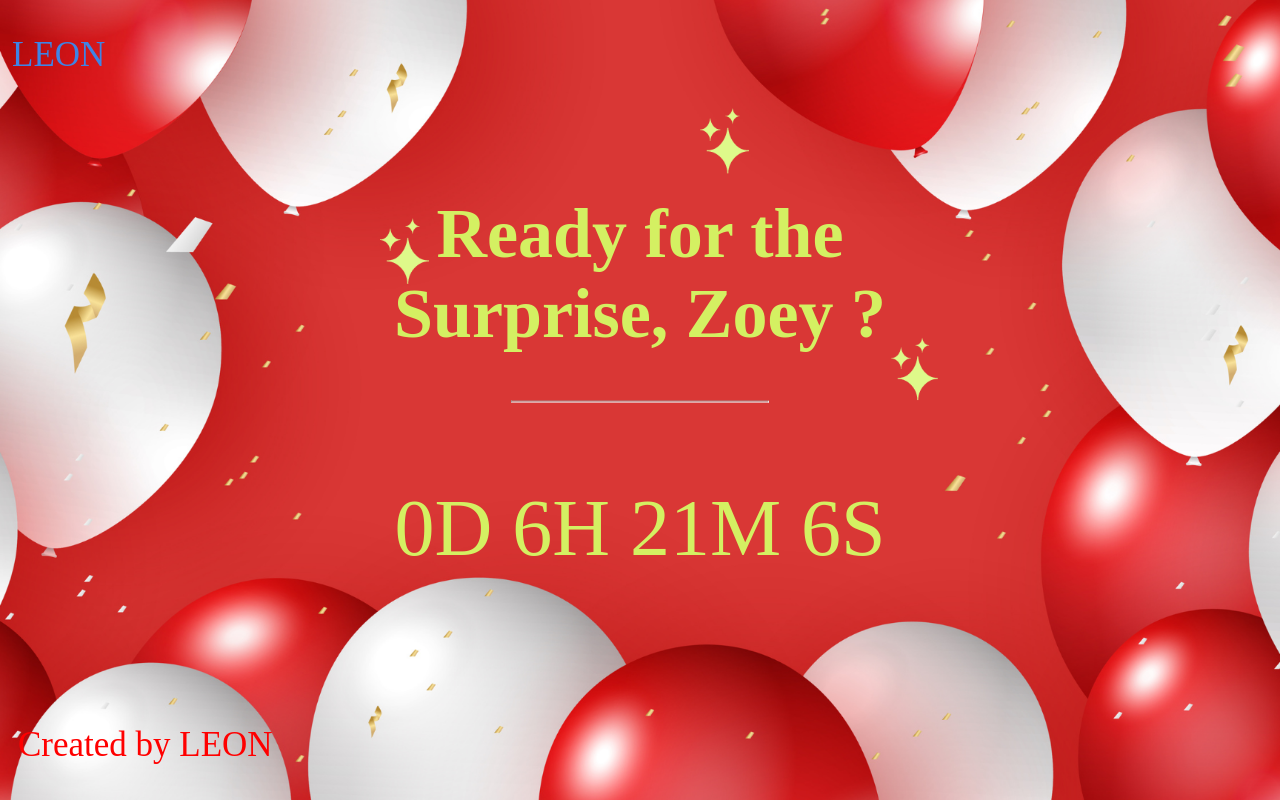
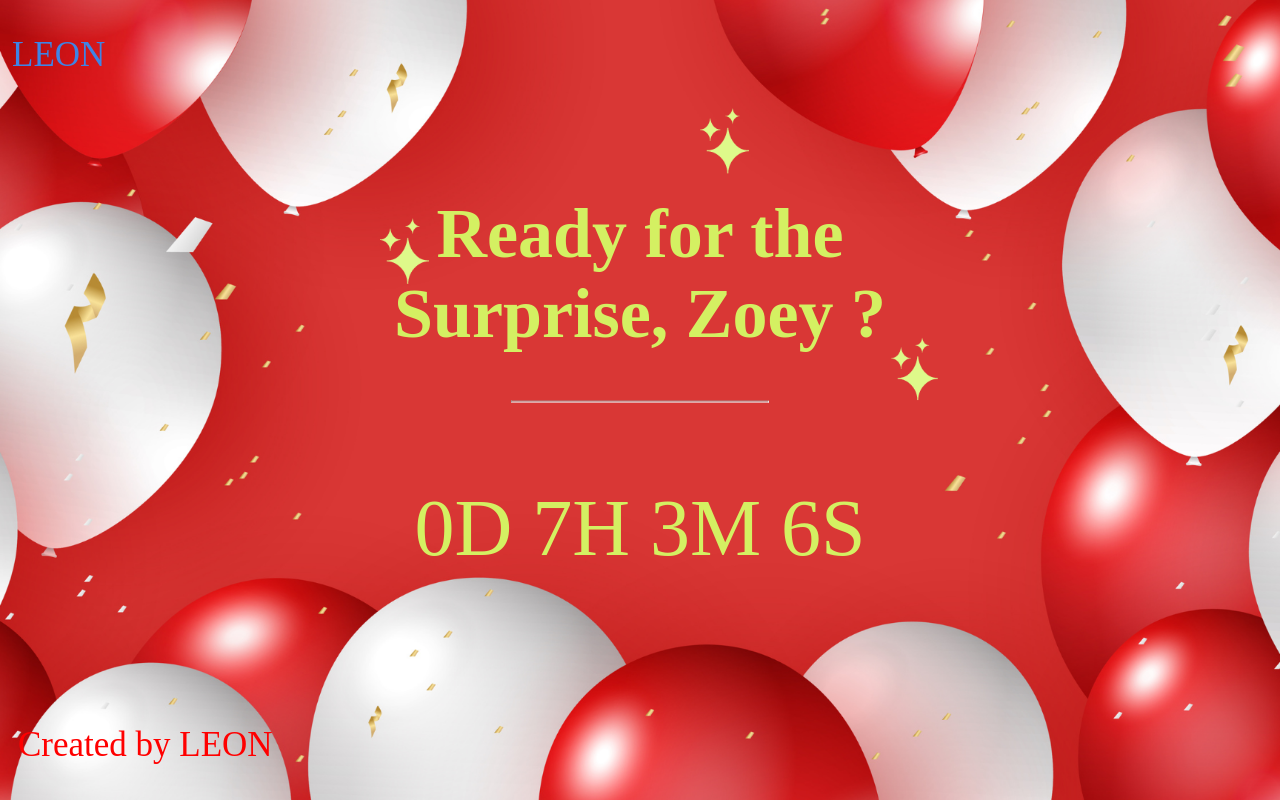
Before and after one commit to Leowiet/birthdayformineone, a plain HTML site: page index.html in a window 1280 px wide. Drawn offline with Linux system fonts and the light colour scheme.

Commit message:
Update index.html

```diff
--- a/index.html
+++ b/index.html
@@ -60,7 +60,7 @@ hr {
 </div>
 
 <script>
-var countDownDate = new Date("Sep 25, 2024 08:55:30").getTime();
+var countDownDate = new Date("Sep 25, 2024 09:37:30").getTime();
 
 var countdownfunction = setInterval(function() {
 
```
